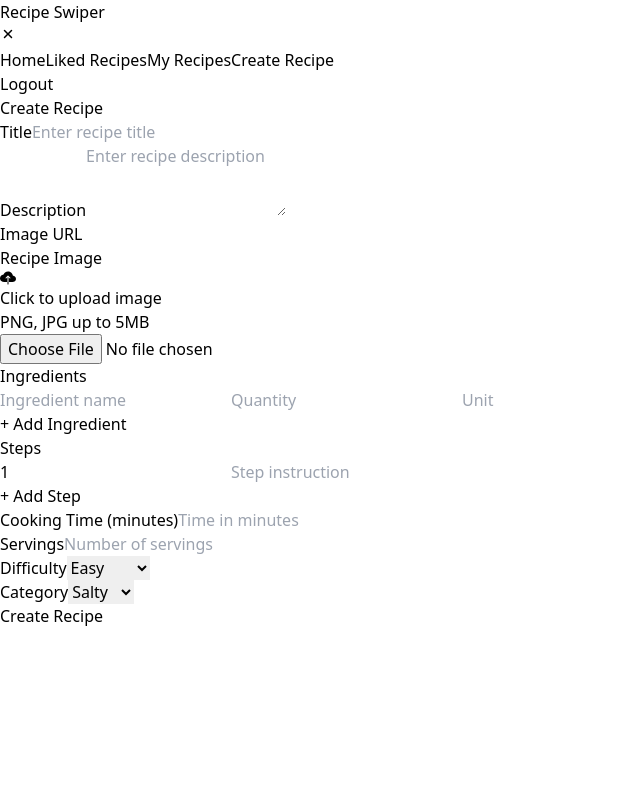
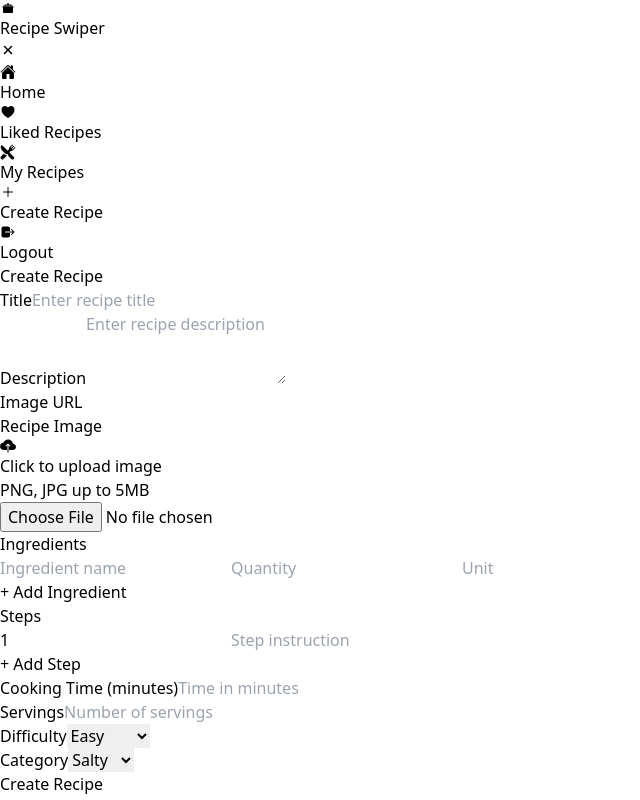
Before and after one commit to maineimissamu/recipe-swiper-frontend, a React (Vite) app: page /create in a window 1280 px wide. Shown: the whole page, without its empty margins (0-640 px from the left). Built offline with nearby package versions, Linux system fonts and the light colour scheme; sample sign-in values are in the browser's storage.

Commit message:
Added icons to sidebar

```diff
--- a/src/components/Sidebar.jsx
+++ b/src/components/Sidebar.jsx
@@ -1,6 +1,7 @@
 import { Link } from "react-router-dom";
 import { useAuth } from "../context/AuthContext";
-import { IoClose } from 'react-icons/io5';
+import { IoClose, IoHome, IoHeart, IoRestaurant, IoAdd, IoLogOut } from 'react-icons/io5';
+import { GiCookingPot } from 'react-icons/gi';
 
 function Sidebar({ isOpen, toggleSidebar }) {
     const { logout } = useAuth();
@@ -21,7 +22,10 @@ function Sidebar({ isOpen, toggleSidebar }) {
             `}>
                 <div className="p-6">
                     <div className="flex items-center justify-between mb-8">
-                        <h1 className="text-2xl font-bold text-gray-800">Recipe Swiper</h1>
+                        <h1 className="text-2xl font-bold text-gray-800 flex items-center gap-2">
+                            <GiCookingPot className="text-red-500" />
+                            Recipe Swiper
+                        </h1>
                         <button
                             onClick={toggleSidebar}
                             className="lg:hidden p-2 rounded-md hover:bg-gray-100 transition-colors"
@@ -33,38 +37,43 @@ function Sidebar({ isOpen, toggleSidebar }) {
                     <nav className="space-y-4">
                         <Link
                             to="/"
-                            className="block py-2.5 px-4 rounded transition duration-200 hover:bg-gray-100"
+                            className="flex items-center gap-3 py-2.5 px-4 rounded transition duration-200 hover:bg-gray-100"
                             onClick={() => window.innerWidth < 1024 && toggleSidebar()}
                         >
+                            <IoHome className="text-xl text-gray-600" />
                             Home
                         </Link>
                         <Link
                             to="/liked"
-                            className="block py-2.5 px-4 rounded transition duration-200 hover:bg-gray-100"
+                            className="flex items-center gap-3 py-2.5 px-4 rounded transition duration-200 hover:bg-gray-100"
                             onClick={() => window.innerWidth < 1024 && toggleSidebar()}
                         >
+                            <IoHeart className="text-xl text-red-500" />
                             Liked Recipes
                         </Link>
                         <Link
                             to="/my-recipes"
-                            className="block py-2.5 px-4 rounded transition duration-200 hover:bg-gray-100"
+                            className="flex items-center gap-3 py-2.5 px-4 rounded transition duration-200 hover:bg-gray-100"
                             onClick={() => window.innerWidth < 1024 && toggleSidebar()}
                         >
+                            <IoRestaurant className="text-xl text-gray-600" />
                             My Recipes
                         </Link>
                         <Link
                             to="/create"
-                            className="block py-2.5 px-4 rounded transition duration-200 hover:bg-gray-100"
+                            className="flex items-center gap-3 py-2.5 px-4 rounded transition duration-200 hover:bg-gray-100"
                             onClick={() => window.innerWidth < 1024 && toggleSidebar()}
                         >
+                            <IoAdd className="text-xl text-green-500" />
                             Create Recipe
                         </Link>
                     </nav>
 
                     <button
                         onClick={logout}
-                        className="mt-8 w-full py-2.5 px-4 bg-indigo-600 text-white rounded hover:bg-indigo-700 transition duration-200"
+                        className="flex items-center justify-center gap-3 mt-8 w-full py-2.5 px-4 bg-indigo-600 text-white rounded hover:bg-indigo-700 transition duration-200"
                     >
+                        <IoLogOut className="text-xl" />
                         Logout
                     </button>
                 </div>
```
